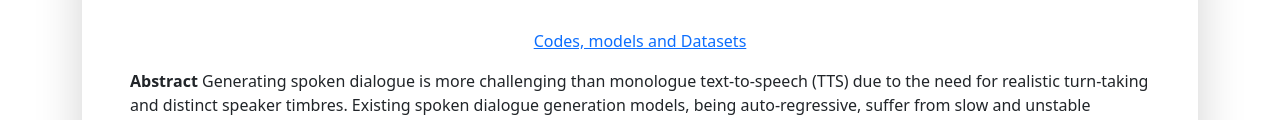
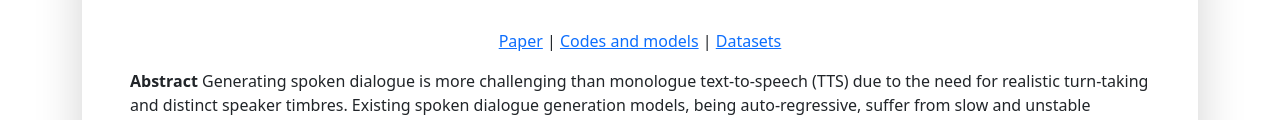
Before and after one commit to zipvoice-dialog/zipvoice-dialog.github.io, a plain HTML site: page index.html in a window 1280 px wide. Shown: the part 209-329 px from the top of the page. Drawn offline with nearby package versions, Linux system fonts and the light colour scheme.

Commit message:
Update links

```diff
--- a/index.html
+++ b/index.html
@@ -50,7 +50,9 @@
 						<h2 style="font-size: 25px;">Non-Autoregressive Spoken Dialogue Generation with Flow Matching</h2>
                         <br>
         <p>
-            <a href="https://github.com/k2-fsa/ZipVoice">Codes, models and Datasets</a>
+            <a href="https://arxiv.org/abs/2507.09318">Paper</a> |
+            <a href="https://github.com/k2-fsa/ZipVoice">Codes and models</a> |
+            <a href="https://huggingface.co/datasets/k2-fsa/OpenDialog">Datasets</a>
         </p>
                     </div>
                     <p><b>Abstract</b>
```
